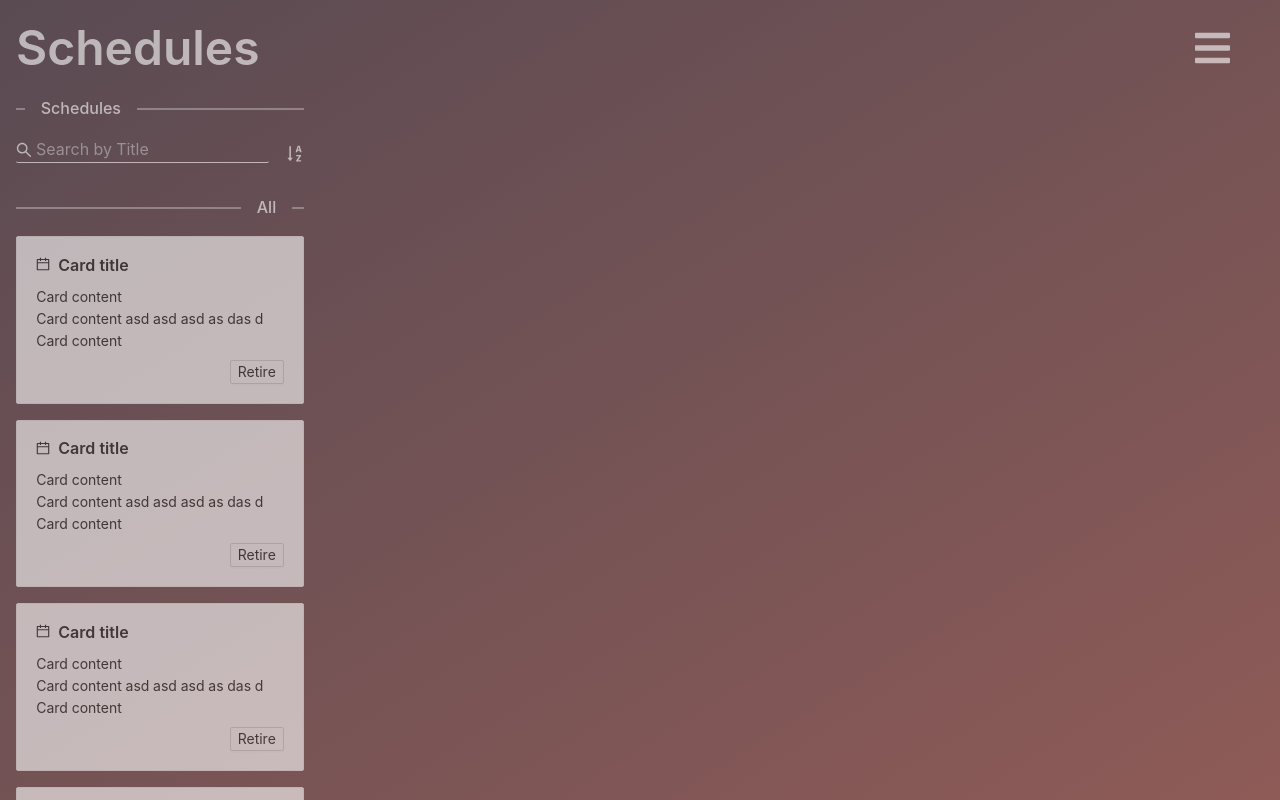
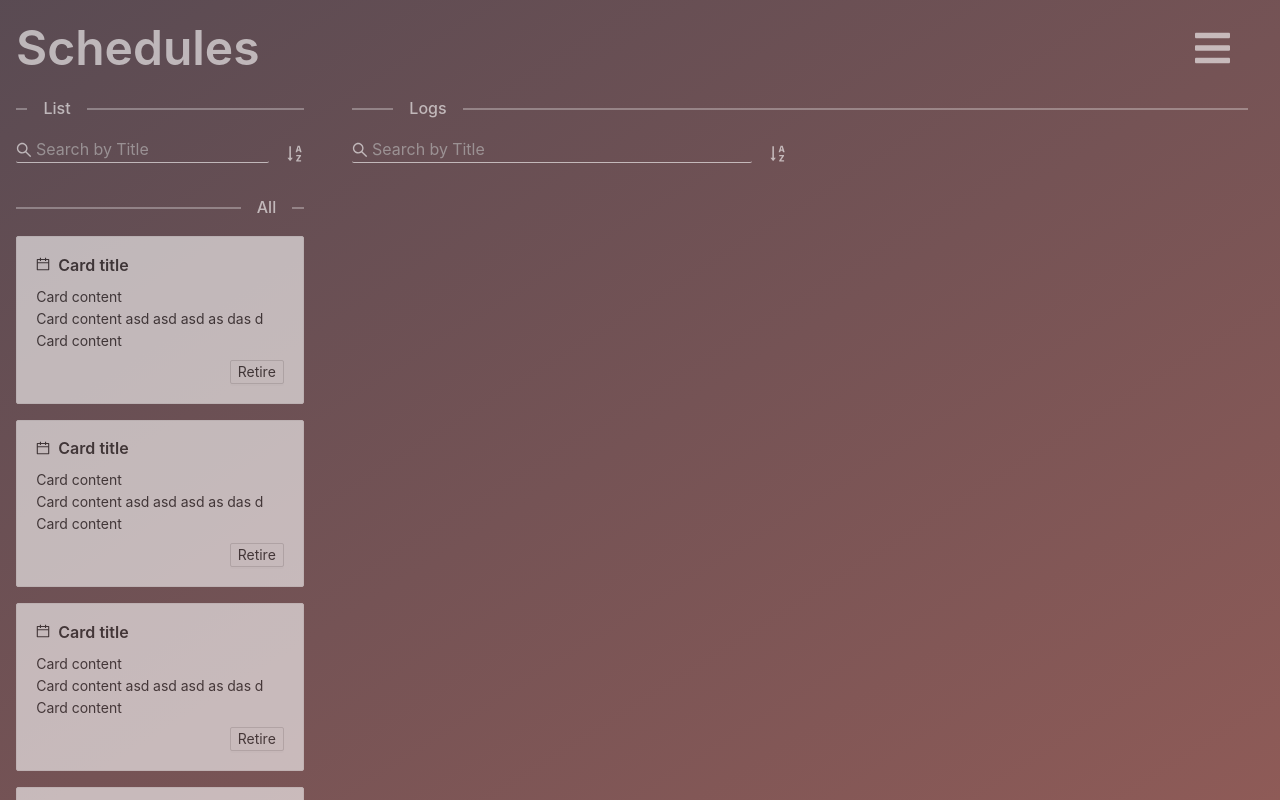
Before and after one commit to TelmoAlexandre/blue_prism_2021, a React (Create React App) app: page / in a window 1280 px wide. Built offline with nearby package versions, Linux system fonts and the light colour scheme.

Commit message:
Transform Search and Sort component into global Generic components.

```diff
--- a/src/components/ScheduleCardsSider/ScheduleSearch/index.tsx
+++ /dev/null
@@ -1,32 +0,0 @@
-import { Button, Input } from "antd";
-import Search from "antd/lib/input/Search";
-import React, { ChangeEvent, ChangeEventHandler } from "react";
-import styles from "./styles.module.scss";
-import { SearchOutlined } from "@ant-design/icons";
-import ScheduleSorter from "./ScheduleSorter";
-
-interface IProps {}
-
-export default function ScheduleSearch({}: IProps) {
-  const onSearch = (e: ChangeEvent<HTMLInputElement>) => {
-    const value: string = e.target.value;
-    console.log(value);
-  };
-
-  return (
-    <div className={styles.container}>
-      <Input
-        className={styles.input}
-        placeholder="Search by Title"
-        prefix={<SearchOutlined style={{ color: "white" }} />}
-        size="large"
-        onChange={onSearch}
-        bordered={false}
-        allowClear
-      />
-      <div className={styles.sorter}>
-        <ScheduleSorter />
-      </div>
-    </div>
-  );
-}
--- a/src/components/ScheduleCardsSider/index.tsx
+++ b/src/components/ScheduleCardsSider/index.tsx
@@ -1,16 +1,25 @@
 import { Divider } from "antd";
 import React from "react";
+import Search from "../../shared/Search";
+import { SortType } from "../../shared/Sorter";
 import ScheduleCardsList from "./ScheduleCardsList";
-import ScheduleSearch from "./ScheduleSearch";
 import styles from "./styles.module.scss";
 
 interface IProps {}
 
 export default function ScheduleCardsSider({}: IProps) {
+  const handleSort = (type: SortType) => {
+    alert("TODO");
+  };
+
+  const onSearch = (e: React.ChangeEvent<HTMLInputElement>) => {
+    alert("TODO");
+  };
+
   return (
     <div className={styles.container}>
-      <Divider orientation="left">Schedules</Divider>
-      <ScheduleSearch />
+      <Divider orientation="left">List</Divider>
+      <Search onSearch={onSearch} handleSort={handleSort} />
       <Divider orientation="right">All</Divider>
       <ScheduleCardsList />
     </div>
--- /dev/null
+++ b/src/components/ScheduleLogsContent/LogsList/index.tsx
@@ -0,0 +1,8 @@
+import React from "react";
+import styles from "./styles.module.scss";
+
+interface IProps {}
+
+export default function LogsList({}: IProps) {
+  return <div className={styles.container}></div>;
+}
--- /dev/null
+++ b/src/components/ScheduleLogsContent/LogsList/styles.module.scss
@@ -0,0 +1,3 @@
+.container {
+  margin: 0;
+}
--- a/src/components/ScheduleLogsContent/index.tsx
+++ b/src/components/ScheduleLogsContent/index.tsx
@@ -1,7 +1,26 @@
+import { Divider } from "antd";
 import React from "react";
+import Search from "../../shared/Search";
+import { SortType } from "../../shared/Sorter";
+import LogsList from "./LogsList";
+import styles from "./styles.module.scss";
 
 interface IProps {}
 
 export default function ScheduleLogsContent({}: IProps) {
-  return <></>;
+  const handleSort = (type: SortType) => {
+    alert("TODO");
+  };
+
+  const onSearch = (e: React.ChangeEvent<HTMLInputElement>) => {
+    alert("TODO");
+  };
+
+  return (
+    <div className={styles.container}>
+      <Divider orientation="left">Logs</Divider>
+      <Search className={styles.search} onSearch={onSearch} handleSort={handleSort} />
+      <LogsList />
+    </div>
+  );
 }
--- /dev/null
+++ b/src/components/ScheduleLogsContent/styles.module.scss
@@ -0,0 +1,10 @@
+.container {
+  padding: 0 2rem 2rem;
+
+  .search {
+    :global(.ant-input-affix-wrapper) {
+      width: 25rem;
+      min-width: 10rem;
+    }
+  }
+}
--- /dev/null
+++ b/src/shared/Search/index.tsx
@@ -0,0 +1,30 @@
+import { SearchOutlined } from "@ant-design/icons";
+import { Input } from "antd";
+import React, { ChangeEvent } from "react";
+import ScheduleSorter, { SortType } from "../Sorter";
+import styles from "./styles.module.scss";
+
+interface IProps {
+  className?: string;
+  onSearch(e: ChangeEvent<HTMLInputElement>): void;
+  handleSort(type: SortType): void;
+}
+
+export default function Search({ className, onSearch, handleSort }: IProps) {
+  return (
+    <div className={`${styles.container} ${className}`}>
+      <Input
+        className={styles.input}
+        placeholder="Search by Title"
+        prefix={<SearchOutlined style={{ color: "white" }} />}
+        size="large"
+        onChange={onSearch}
+        bordered={false}
+        allowClear
+      />
+      <div className={styles.sorter}>
+        <ScheduleSorter handleSort={handleSort} />
+      </div>
+    </div>
+  );
+}
--- a/src/components/ScheduleCardsSider/ScheduleSearch/styles.module.scss
+++ b/src/shared/Search/styles.module.scss
@@ -1,9 +1,7 @@
 .container {
   display: flex;
-  justify-content: space-between;
 
   .input {
-    width: 100%;
     border-bottom: 1px solid white;
     padding: 0;
     color: white;
--- a/src/components/ScheduleCardsSider/ScheduleSearch/ScheduleSorter/index.tsx
+++ b/src/shared/Sorter/index.tsx
@@ -3,7 +3,9 @@ import { Dropdown, Menu } from "antd";
 import React, { useState } from "react";
 import styles from "./styles.module.scss";
 
-interface IProps {}
+interface IProps {
+  handleSort(type: SortType): void;
+}
 
 export enum SortType {
   DateDescending = 0,
@@ -12,12 +14,8 @@ export enum SortType {
   TitleAscending = 3,
 }
 
-export default function ScheduleSorter({}: IProps) {
+export default function Sorter({ handleSort }: IProps) {
   const [visible, setVisible] = useState(false);
-
-  const handleSort = (type: SortType) => {
-    alert("TODO");
-  };
 
   const handleVisibleChange = (flag: boolean) => {
     setVisible(flag);
```
Also changed, not shown: src/shared/Sorter/styles.module.scss (renamed from src/components/ScheduleCardsSider/ScheduleSearch/ScheduleSorter/styles.module.scss).
